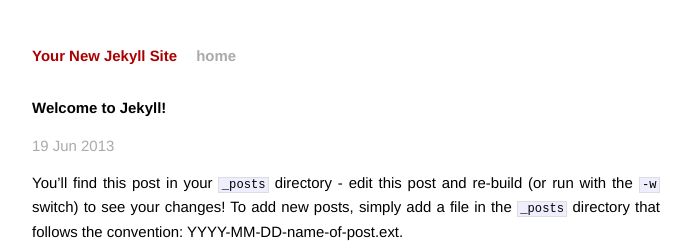
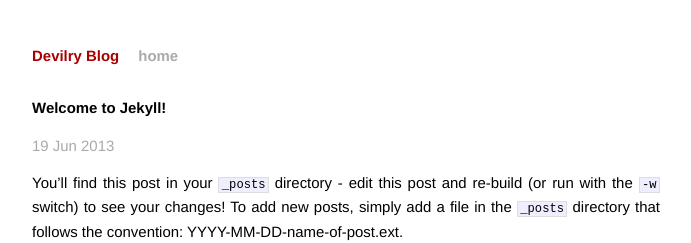
Before and after one commit to devilry/devilry.github.com, a Jekyll site: the page built from _posts/2013-06-19-welcome-to-jekyll.markdown, in a window 1280 px wide. Shown: the top 243 px of the page, without its empty margins (294-985 px from the left). Built offline with Jekyll 4.4.1, drawn with Linux system fonts in a browser that asks for light colours.

Commit message:
Change name in config to Devilry

```diff
--- a/_config.yml
+++ b/_config.yml
@@ -1,2 +1,2 @@
-name: Your New Jekyll Site
+name: Devilry Blog
 pygments: true
```
